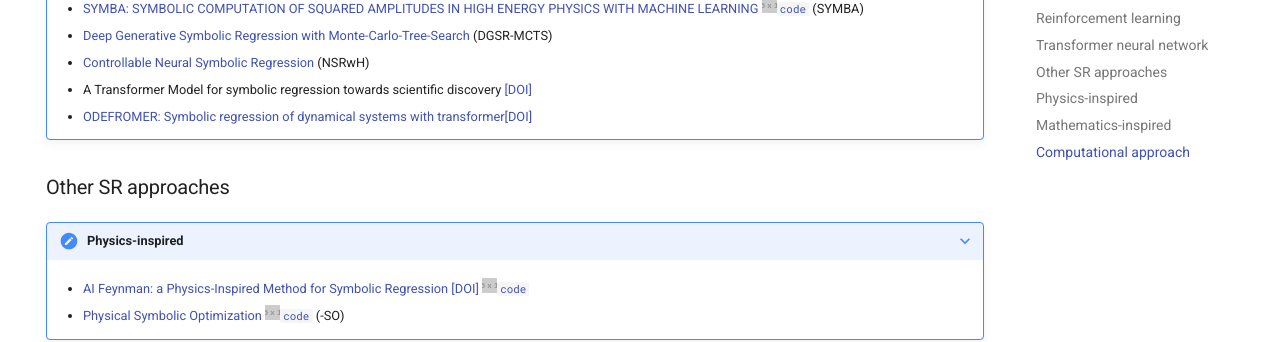
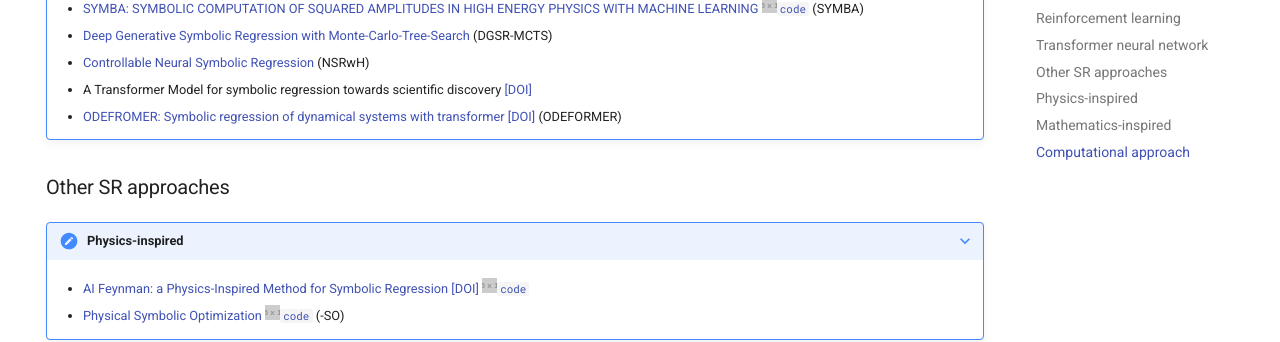
Before and after one commit to nmakke/SR-LivingReview, an MkDocs documentation site: the page built from docs/methods.md, in a window 1280 px wide and 900 px high, scrolled down 1163 px. Shown: the part 273-615 px from the top of the window. Built offline with MkDocs 1.6.1 and Material for MkDocs 9.7.7, drawn with Linux system fonts in a browser that asks for light colours; formulas are drawn with MathJax 3; comment, search, counter and statistics services are not loaded.

Commit message:
Update methods.md

```diff
--- a/docs/methods.md
+++ b/docs/methods.md
@@ -83,7 +83,7 @@ SR methods are listed for each category.
     * [Deep Generative Symbolic Regression with Monte-Carlo-Tree-Search](https://arxiv.org/pdf/2302.11223.pdf) (DGSR-MCTS)
     * [Controllable Neural Symbolic Regression](https://arxiv.org/pdf/2304.10336v1.pdf) (NSRwH)
     * A Transformer Model for symbolic regression towards scientific discovery [[DOI]](https://openreview.net/pdf?id=AIfqWNHKjo)
-    * [ODEFROMER: Symbolic regression of dynamical systems with transformer](https://arxiv.org/pdf/2310.05573.pdf)[[DOI]](https://openreview.net/pdf?id=TzoHLiGVMo)
+    * [ODEFROMER: Symbolic regression of dynamical systems with transformer](https://arxiv.org/pdf/2310.05573.pdf) [[DOI]](https://openreview.net/pdf?id=TzoHLiGVMo) (ODEFORMER)
 
 
 ### Other SR approaches
```
